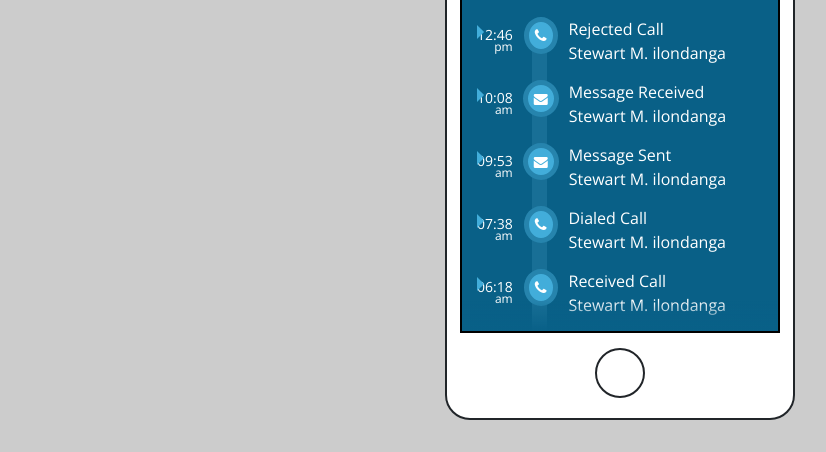
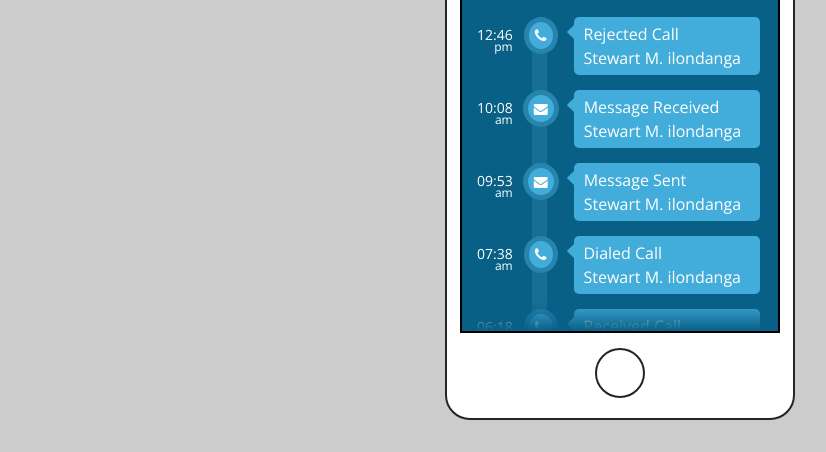
Before and after one commit to stewilondanga/phone-stylez, a plain HTML site: page index.html in a window 1280 px wide. Shown: the part 249-701 px from the top of the page, without its empty margins (20-846 px from the left). Drawn offline with nearby package versions, Linux system fonts and the light colour scheme.

Commit message:
add css/styles.css

```diff
--- a/css/styles.css
+++ b/css/styles.css
@@ -379,7 +379,7 @@ body {
   top: 10px;
 }
 
-/*.time-line .time-line-list .time-line-list-item .time-line-text {
+.time-line .time-line-list .time-line-list-item .time-line-text {
   position: relative;
   background-color: #42ADDA;
   padding: 5px 10px;
@@ -388,7 +388,7 @@ body {
   width: 60%;
 }
 
-.time-line .time-line-list .time-line-list-item .time-line-text .log-type {
+/*.time-line .time-line-list .time-line-list-item .time-line-text .log-type {
   font-size: 12px;
 }
 
```
